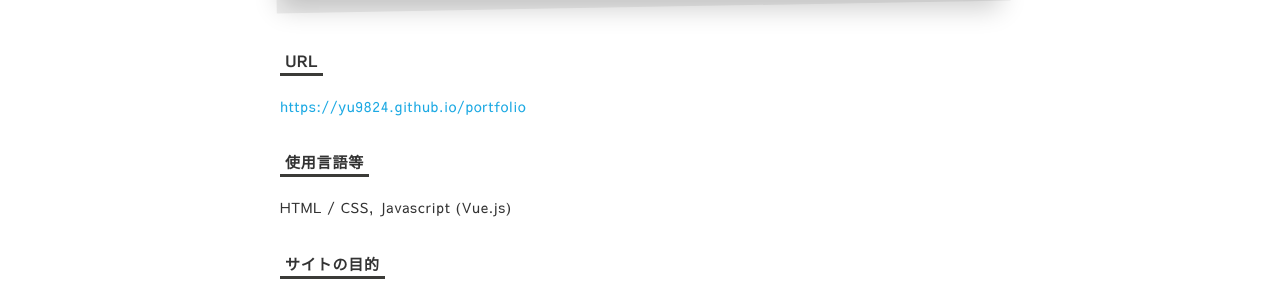
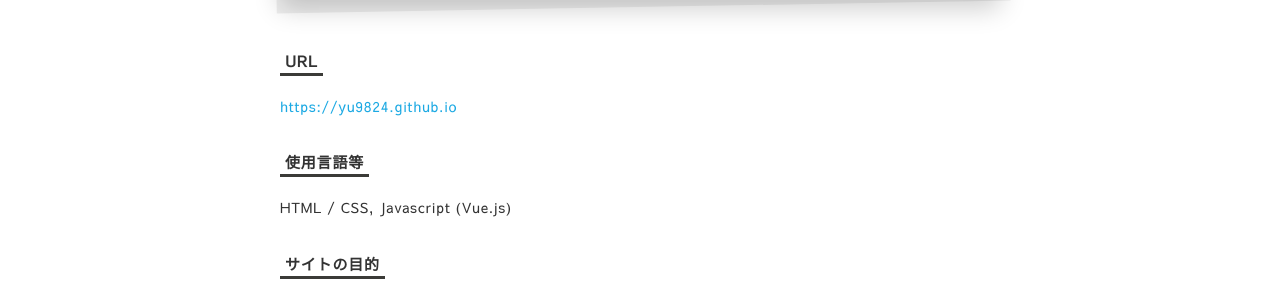
Before and after one commit to yu9824/portfolio, a Jekyll site: the page built from works/portfolio.html, in a window 1280 px wide and 900 px high, scrolled down 479 px. Shown: the part 164-454 px from the top of the window. Built offline with Jekyll 4.4.1, drawn with Linux system fonts in a browser that asks for light colours; nearby versions of some CDN libraries; a script that is not in the unit is left out; comment, search, counter and statistics services are not loaded; some of the changed lines change nothing that is shown.

Commit message:
Update _config.yml
Add baseurl.

```diff
--- a/_config.yml
+++ b/_config.yml
@@ -1,5 +1,6 @@
 title: yu9824のポートフォリオ
-url: https://yu9824.github.io/portfolio
+url: "https://yu9824.github.io"
+baseurl: "/portfolio"
 author: yu9824
 
 plugins:
```
